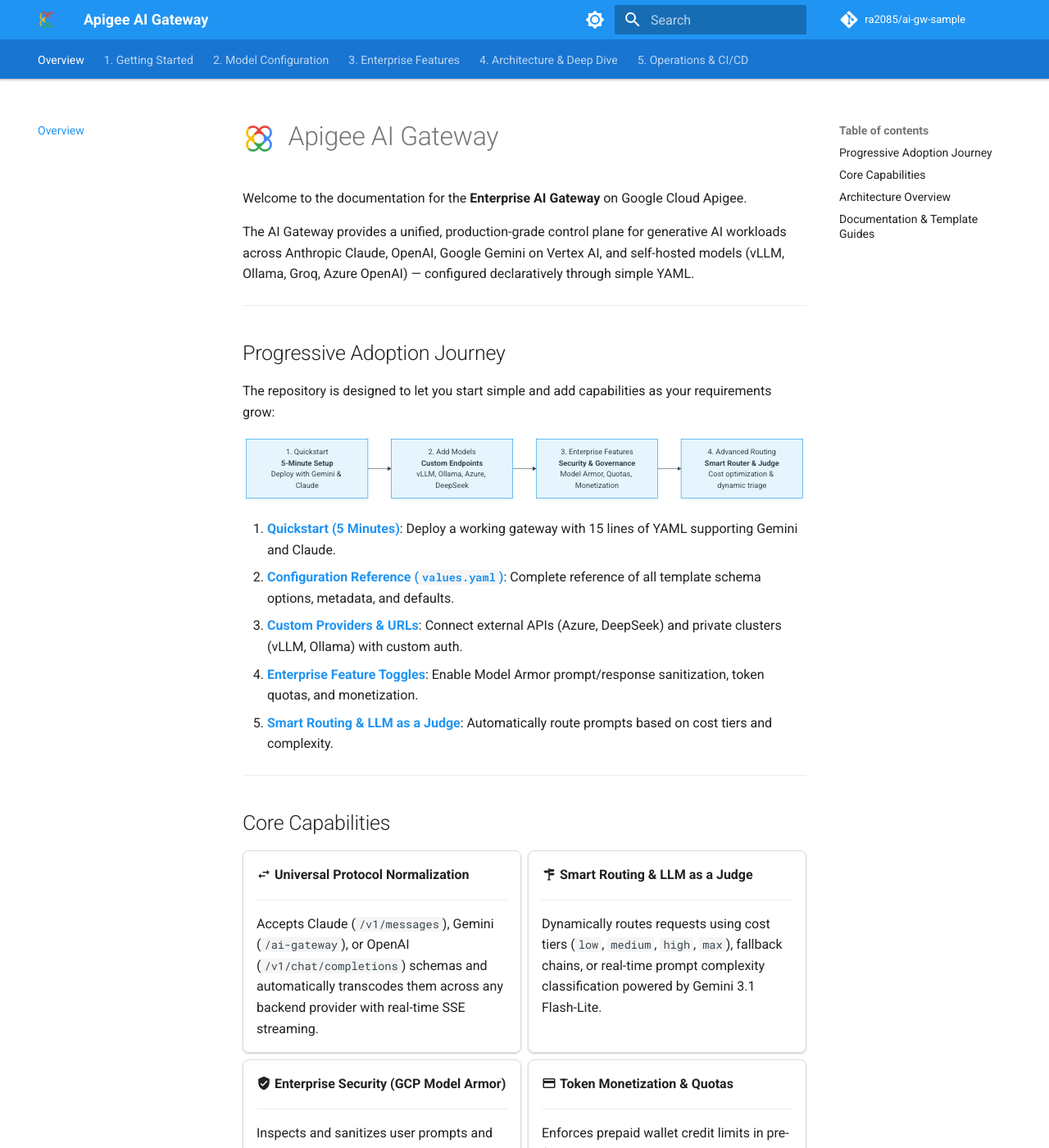
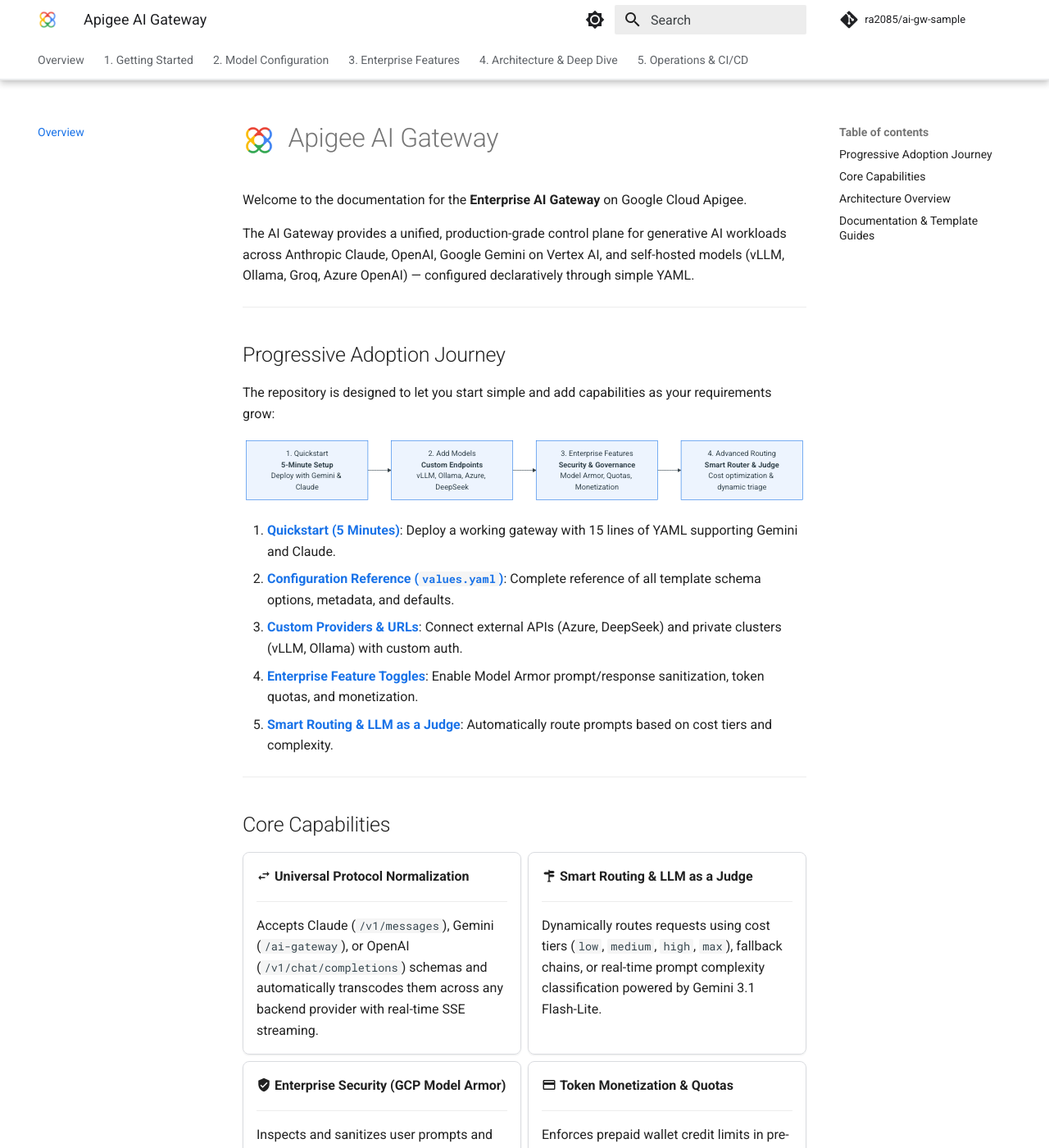
Before and after one commit to ra2085/ai-gw-sample, an MkDocs documentation site: the page built from docs/index.md, in a window 1280 px wide and 1400 px high. Shown: the whole window at 82% size. Built offline with MkDocs 1.6.1 and Material for MkDocs 9.7.7, drawn with Linux system fonts in a browser that asks for light colours; comment, search, counter and statistics services are not loaded.

Commit message:
fix: docs

```diff
--- a/docs/stylesheets/extra.css
+++ b/docs/stylesheets/extra.css
@@ -1,97 +1,113 @@
 /* ==========================================================================
-   Google Cloud Documentation Theme Overrides for MkDocs Material
+   Google Cloud Documentation Theme (Cloud Style Guide)
    ========================================================================== */
 
-:root {
-  /* Google Cloud Brand Colors */
-  --gcp-blue: #1a73e8;
-  --gcp-blue-hover: #174ea6;
-  --gcp-blue-light: #e8f0fe;
-  --gcp-green: #1e8e3e;
-  --gcp-yellow: #f9ab00;
-  --gcp-red: #d93025;
-  --gcp-gray: #5f6368;
-  --gcp-surface: #f8f9fa;
+/* Light Mode (Google Cloud Console / Documentation Style) */
+[data-md-color-scheme="default"] {
+  --md-primary-fg-color: #ffffff;
+  --md-primary-fg-color--light: #f8f9fa;
+  --md-primary-fg-color--dark: #f1f3f4;
+  --md-primary-bg-color: #202124;
+  --md-primary-bg-color--light: #3c4043;
 
-  /* Material Theme Primary / Accent */
-  --md-primary-fg-color: #1a73e8;
-  --md-primary-fg-color--light: #4285f4;
-  --md-primary-fg-color--dark: #174ea6;
+  --md-accent-fg-color: #1a73e8;
+  --md-accent-fg-color--transparent: rgba(26, 115, 232, 0.08);
+
+  --md-typeset-a-color: #1a73e8;
+}
+
+/* Dark Mode (Google Cloud Dark Console Style: Deep Charcoal & Soft Blue) */
+[data-md-color-scheme="slate"] {
+  --md-primary-fg-color: #202124;
+  --md-primary-fg-color--light: #2d2e31;
+  --md-primary-fg-color--dark: #17181a;
   --md-primary-bg-color: #ffffff;
   --md-primary-bg-color--light: #f8f9fa;
 
-  --md-accent-fg-color: #1a73e8;
-  --md-accent-fg-color--transparent: rgba(26, 115, 232, 0.1);
-  --md-accent-bg-color: #ffffff;
+  --md-accent-fg-color: #8ab4f8;
+  --md-accent-fg-color--transparent: rgba(138, 180, 248, 0.12);
 
-  /* Typography */
-  --md-typeset-a-color: #1a73e8;
+  --md-typeset-a-color: #8ab4f8;
+  --md-default-bg-color: #18191c;
+  --md-default-bg-color--light: #202124;
+  --md-default-bg-color--lighter: #282a2e;
 }
 
-[data-md-color-scheme="slate"] {
-  /* Dark Mode Palette */
-  --md-primary-fg-color: #1a73e8;
-  --md-primary-fg-color--light: #8ab4f8;
-  --md-primary-fg-color--dark: #174ea6;
-  --md-primary-bg-color: #202124;
-  --md-primary-bg-color--light: #2d2e31;
-
-  --md-accent-fg-color: #8ab4f8;
-  --md-accent-fg-color--transparent: rgba(138, 180, 248, 0.15);
-
-  --md-typeset-a-color: #8ab4f8;
+/* Header & Navigation Bar (Clean Border, No Neon Backgrounds) */
+.md-header {
+  border-bottom: 1px solid rgba(0, 0, 0, 0.08);
 }
 
-/* Header & Tabs styling matching Google Cloud Console / Documentation */
-.md-header {
-  background-color: var(--md-primary-fg-color);
-  box-shadow: 0 1px 2px 0 rgba(60, 64, 67, 0.3), 0 1px 3px 1px rgba(60, 64, 67, 0.15);
+[data-md-color-scheme="default"] .md-header {
+  color: #202124;
 }
 
-.md-tabs {
-  background-color: var(--md-primary-fg-color--dark);
+[data-md-color-scheme="default"] .md-header__title,
+[data-md-color-scheme="default"] .md-header__topic {
+  color: #202124;
+  font-weight: 500;
 }
 
-/* Cards & Grid styling */
+[data-md-color-scheme="default"] .md-tabs {
+  background-color: #ffffff;
+  border-bottom: 1px solid #e8eaed;
+}
+
+[data-md-color-scheme="default"] .md-tabs__link {
+  color: #5f6368;
+  opacity: 1;
+}
+
+[data-md-color-scheme="default"] .md-tabs__link--active,
+[data-md-color-scheme="default"] .md-tabs__link:hover {
+  color: #1a73e8;
+  border-bottom: 2px solid #1a73e8;
+}
+
+[data-md-color-scheme="slate"] .md-header {
+  border-bottom: 1px solid #3c4043;
+}
+
+[data-md-color-scheme="slate"] .md-tabs {
+  background-color: #202124;
+  border-bottom: 1px solid #3c4043;
+}
+
+[data-md-color-scheme="slate"] .md-tabs__link {
+  color: #9aa0a6;
+}
+
+[data-md-color-scheme="slate"] .md-tabs__link--active,
+[data-md-color-scheme="slate"] .md-tabs__link:hover {
+  color: #8ab4f8;
+  border-bottom: 2px solid #8ab4f8;
+}
+
+/* Google Cloud Style Cards & Grid */
 .md-typeset .grid.cards > ul > li {
   border: 1px solid #dadce0;
   border-radius: 8px;
-  box-shadow: 0 1px 2px 0 rgba(60, 64, 67, 0.3);
-  transition: box-shadow 0.2s ease, border-color 0.2s ease, transform 0.2s ease;
+  box-shadow: 0 1px 2px 0 rgba(60, 64, 67, 0.1);
+  transition: box-shadow 0.2s ease, border-color 0.2s ease, transform 0.15s ease;
 }
 
 .md-typeset .grid.cards > ul > li:hover {
   border-color: #1a73e8;
-  box-shadow: 0 4px 8px 3px rgba(60, 64, 67, 0.15);
+  box-shadow: 0 4px 12px 0 rgba(60, 64, 67, 0.15);
   transform: translateY(-2px);
 }
 
 [data-md-color-scheme="slate"] .md-typeset .grid.cards > ul > li {
   border-color: #3c4043;
+  background-color: #202124;
 }
 
 [data-md-color-scheme="slate"] .md-typeset .grid.cards > ul > li:hover {
   border-color: #8ab4f8;
-  box-shadow: 0 4px 12px 3px rgba(0, 0, 0, 0.4);
+  box-shadow: 0 4px 12px 0 rgba(0, 0, 0, 0.5);
 }
 
-/* Admonitions styling */
-.md-typeset .admonition.tip,
-.md-typeset details.tip {
-  border-color: #1e8e3e;
+/* Code Blocks */
+.md-typeset pre > code {
+  border-radius: 6px;
 }
-
-.md-typeset .tip > .admonition-title,
-.md-typeset .tip > summary {
-  background-color: rgba(30, 142, 62, 0.1);
-}
-
-.md-typeset .admonition.note,
-.md-typeset details.note {
-  border-color: #1a73e8;
-}
-
-.md-typeset .note > .admonition-title,
-.md-typeset .note > summary {
-  background-color: rgba(26, 115, 232, 0.1);
-}
--- a/mkdocs.yml
+++ b/mkdocs.yml
@@ -10,22 +10,23 @@
   logo: img/Apigee-512-color.png
   favicon: img/Apigee-512-color.png
   palette:
-    # Palette toggle for light mode
+    # Palette toggle for light mode (Google Cloud White Header & Light Surface)
     - media: "(prefers-color-scheme: light)"
       scheme: default
-      primary: blue
-      accent: light blue
+      primary: white
+      accent: indigo
       toggle:
         icon: material/brightness-7
         name: Switch to dark mode
-    # Palette toggle for dark mode
+    # Palette toggle for dark mode (Google Cloud Dark Charcoal Console)
     - media: "(prefers-color-scheme: dark)"
       scheme: slate
-      primary: blue
-      accent: light blue
+      primary: slate
+      accent: indigo
       toggle:
         icon: material/brightness-4
         name: Switch to light mode
+
   font:
     text: Roboto
     code: Roboto Mono
```
